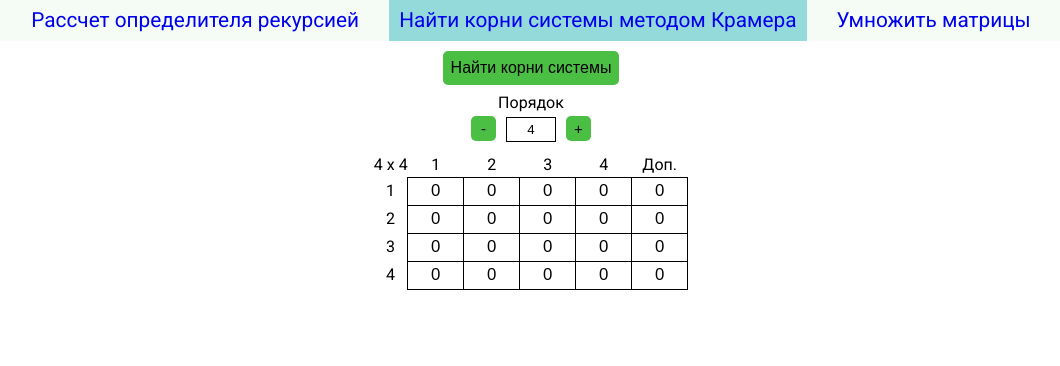
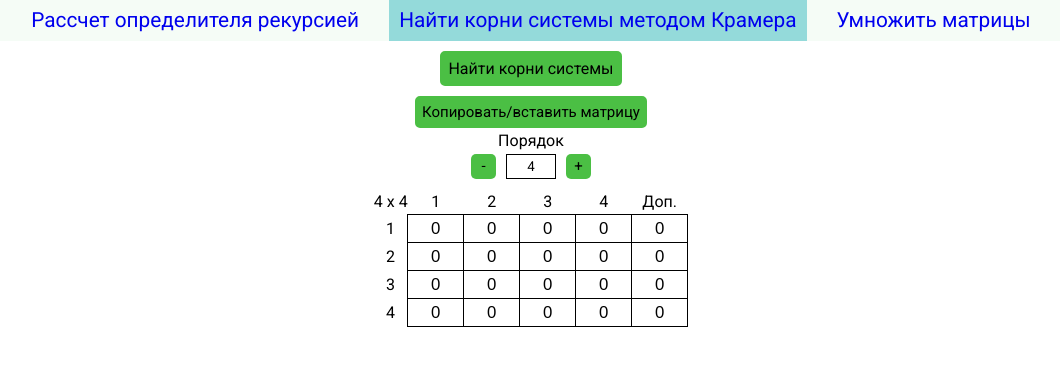
Before and after one commit to Traunin/matrix-calculator, a Vue app: page /#/solver in a window 1280 px wide. Shown: the top 366 px of the page, without its empty margins (109-1169 px from the left). Built offline with nearby package versions, Linux system fonts and the light colour scheme.

Commit message:
Add matrix copy/pasting

```diff
--- a/src/assets/style/style.css
+++ b/src/assets/style/style.css
@@ -1,9 +1,12 @@
-@import url('https://fonts.googleapis.com/css2?family=Roboto:ital,wght@0,100;0,300;0,400;0,500;0,700;0,900;1,100;1,300;1,400;1,500;1,700;1,900&display=swap');
+@import url("https://fonts.googleapis.com/css2?family=Roboto:ital,wght@0,100;0,300;0,400;0,500;0,700;0,900;1,100;1,300;1,400;1,500;1,700;1,900&display=swap");
+* {
+    font-family: "Roboto", sans-serif;
+}
 
 h1 {
-    background-color: #94DADA;
+    background-color: #94dada;
     text-align: center;
     font-size: 1.3em;
-    font-family: 'Roboto', sans-serif;
+    font-family: "Roboto", sans-serif;
     padding: 10px;
 }
--- a/src/components/MatrixEditor.vue
+++ b/src/components/MatrixEditor.vue
@@ -1,5 +1,25 @@
 <template>
     <div class="matrix">
+        <div
+            class="matrix-editor"
+            v-show="editorOpen"
+        >
+            <textarea
+                :id="`matrix-editor-${id}`"
+                :cols="displayedColCount * 2 + 4"
+                :rows="displayedRowCount + 2"
+                @keypress="isNumberOrSpace($event)"
+                v-model="editorText"
+                ref="matrixEditor"
+            ></textarea>
+            <button @click.prevent="closeEditor">Закрыть</button>
+        </div>
+        <button
+            @click.prevent="openEditor"
+            class="open-editor-button"
+        >
+            Копировать/вставить матрицу
+        </button>
         <div
             class="size-controller"
             v-if="userResizable"
@@ -11,6 +31,7 @@
                 <div class="row-count-caption">Строки</div>
                 <button @click.prevent="removeRow">-</button>
                 <input
+                    :id="`row-count-editor-${id}`"
                     v-model="inputRowCount"
                     @blur="updateDisplayedRowCount"
                 />
@@ -23,8 +44,10 @@
                 </div>
                 <button @click.prevent="removeCol">-</button>
                 <input
+                    :id="`col-count-editor-${id}`"
                     v-model="inputColCount"
                     @blur="updateDisplayedColCount"
+                    @keypress="isNumber($event)"
                 />
                 <button @click.prevent="addCol">+</button>
             </div>
@@ -47,6 +70,7 @@
                     :row-index="rowIndex"
                     :matrix-id="id"
                     :value="value == 0 ? 0 : value"
+                    @keypress="isNumber($event)"
                     @input="(e) => updateCellValue(rowIndex, colIndex, e)"
                 ></matrix-cell>
 
@@ -56,6 +80,7 @@
                     :row-index="rowIndex"
                     :matrix-id="id"
                     :value="matrix.kVector[rowIndex]"
+                    @keypress="isNumber($event)"
                     @input="(e) => updateKVectorValue(rowIndex, e)"
                 ></matrix-cell>
             </tr>
@@ -70,6 +95,9 @@ import { uidGet } from "@/utils/uidGenerator.js";
 import { computed, defineProps, reactive, watch, ref } from "vue";
 
 const id = uidGet();
+let editorOpen = ref(false);
+let editorText = ref("");
+let matrixEditor = ref(null);
 
 const props = defineProps({
     userResizable: {
@@ -128,6 +156,37 @@ function updateKVectorValue(rowIndex, e) {
     matrix.updateKVectorValue(rowIndex, e);
 }
 
+function openEditor() {
+    editorText.value = matrix.getMatrixAsString();
+    editorOpen.value = true;
+    setTimeout(()=>matrixEditor.value.select(), 0)
+}
+
+function closeEditor() {
+    matrix.updateMatrixFromString(editorText.value);
+    editorOpen.value = false;
+}
+
+function isNumber(evt) {
+    //evt = evt ? evt : window.event;
+    var charCode = evt.which ? evt.which : evt.keyCode;
+    if (charCode > 31 && (charCode < 48 || charCode > 57) && charCode !== 46) {
+        evt.preventDefault();
+    } else {
+        return true;
+    }
+}
+
+function isNumberOrSpace(evt) {
+    //evt = evt ? evt : window.event;
+    var charCode = evt.which ? evt.which : evt.keyCode;
+    if (charCode > 31 && (charCode < 48 || charCode > 57) && charCode !== 46 && charCode !== 32) {
+        evt.preventDefault();
+    } else {
+        return true;
+    }
+}
+
 watch(inputRowCount, (val) => {
     matrix.setRowCount(val);
 });
@@ -139,6 +198,7 @@ watch(inputColCount, (val) => {
 watch(matrix, () => {
     updateDisplayedRowCount();
     updateDisplayedColCount();
+    editorText.value = matrix.getMatrixAsString();
 });
 </script>
 
@@ -148,6 +208,55 @@ watch(matrix, () => {
     display: inline-flex;
     flex-direction: column;
     justify-content: center;
+    position: relative;
+}
+
+.matrix-editor {
+    position: absolute;
+    top: 50%;
+    left: 50%;
+    transform: translate(-50%, -50%);
+    display: flex;
+    flex-direction: column;
+}
+
+.matrix-editor textarea {
+    border: 1px solid #000;
+    margin: 5px 0;
+    padding: 5px;
+    font-size: 1.05em;
+}
+
+.matrix-editor button {
+    font-size: 15px;
+    border-radius: 5px;
+    padding: 5px;
+    border: none;
+    background-color: #4bbf44;
+    border: 2px solid #4bbf44;
+    text-align: center;
+    cursor: pointer;
+}
+
+.matrix-editor button:hover {
+    border: 2px solid #dedcff;
+}
+
+.open-editor-button {
+    font-size: 15px;
+    border-radius: 5px;
+    padding: 5px;
+    border: none;
+    background-color: #4bbf44;
+    border: 2px solid #4bbf44;
+    text-align: center;
+    cursor: pointer;
+    align-self: center;
+    margin-bottom: 5px;
+}
+
+.open-editor-button:hover {
+    border: 2px solid #dedcff;
 }
 
 table {
@@ -168,7 +277,7 @@ th {
     text-wrap: nowrap;
 }
 
-button {
+.size-controller button {
     font-size: 15px;
     width: 25px;
     height: 25px;
@@ -179,7 +288,7 @@ button {
     cursor: pointer;
 }
 
-button:hover {
+.size-controller button:hover {
     border: 2px solid #dedcff;
 }
 
--- a/src/utils/matrix.js
+++ b/src/utils/matrix.js
@@ -108,7 +108,7 @@ export default class Matrix {
     }
 
     updateCellValue(rowIndex, colIndex, newValue) {
-        let newVal = parseFloat(newValue.target.value)
+        let newVal = parseFloat(newValue.target.value);
         this.matrix[rowIndex][colIndex] = newVal ? newVal : 0;
     }
 
@@ -116,10 +116,80 @@ export default class Matrix {
         this.kVector[rowIndex] = parseFloat(newValue.target.value);
     }
 
-    setMatrix(matrix) {
+    updateMatrixFromString(newValue) {
+        // Split the text into lines
+        const lines = newValue.trim().split("\n");
+        // Determine the dimensions of the matrix
+        const rows = lines.length;
+        let cols = this.isSquare ? rows : 0;
+        // Determine the maximum column count among rows
+        if (!this.isSquare) {
+            cols = lines.reduce((maxCols, line) => {
+                const rowCols = line.trim().split(/\s+/).length;
+                return Math.max(maxCols, rowCols);
+            }, 0);
+        }
+        // Create a new 2D array for the matrix
+        const matrix = [];
+        // Parse the text and populate the matrix
+        for (let i = 0; i < rows; i++) {
+            matrix[i] = [];
+            const rowValues = lines[i].trim().split(/\s+/).map(parseFloat);
+            for (let j = 0; j < cols; j++) {
+                matrix[i][j] = rowValues[j] || 0; // fill with 0 if no value
+            }
+            // Fill remaining columns with 0 if not square matrix
+            if (!this.isSquare && cols > rowValues.length) {
+                for (let k = rowValues.length; k < cols; k++) {
+                    matrix[i][k] = 0;
+                }
+            }
+        }
+
+        // If isAugmented is true, calculate the kVector
+        let kVector = null;
+        if (this.isAugmented) {
+            kVector = new Array(cols - 1).fill(0);
+            for (let i = 0; i < rows; i++) {
+                const kValue = matrix[i].pop();
+                kVector[i] = kValue;
+            }
+        }
+
+        this.setMatrix(matrix, kVector);
+    }
+
+    getMatrixAsString() {
+        let string = "";
+
+        for (let i = 0; i < this.rowCount; i++) {
+            for (let j = 0; j < this.colCount; j++) {
+                string += this.matrix[i][j];
+                if (j < this.colCount - 1) {
+                    string += " ";
+                }
+            }
+
+            if (this.isAugmented) {
+                string += " ";
+                string += this.kVector[i];
+            }
+
+            if (i < this.rowCount - 1) {
+                string += "\n";
+            }
+        }
+
+        return string;
+    }
+
+    setMatrix(matrix, kVector) {
         this.rowCount = matrix.length;
         this.colCount = matrix[0].length;
         this.matrix = matrix;
+        if (kVector != null) {
+            this.kVector = kVector;
+        }
     }
 
     calculateDetetrminantRecursively(matrix) {
```
